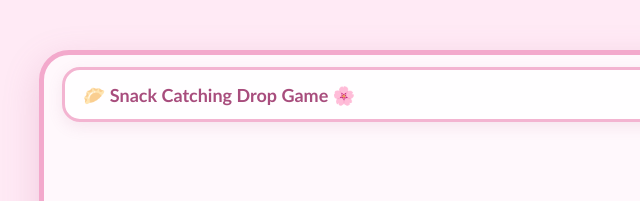
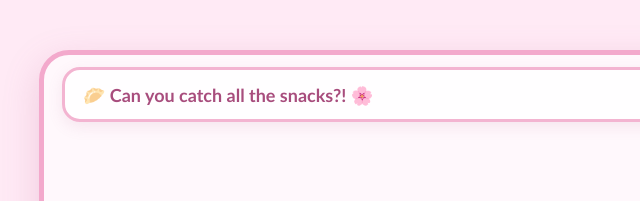
Before and after one commit to Tadpole-Buzz/nom-nom-bunny..., a plain HTML site: page index.html in a window 1280 px wide. Shown: the top 201 px of the page, 151-791 px from the left. Drawn offline with Linux system fonts and the light colour scheme.

Commit message:
Revise title and comments in index.html
Updated the game title and button comments for consistency.

```diff
--- a/index.html
+++ b/index.html
@@ -4,7 +4,7 @@
 <meta charset="UTF-8">
 <meta name="viewport" content="width=device-width, initial-scale=1.0">
 
-<title>Can you catch all the snacks? 🥟🌸</title>
+<title>Can you catch all the snacks?! 🥟🌸</title>
 
 <style>
 * {
@@ -507,7 +507,7 @@ body {
     <div id="topBar">
 
         <div id="title">
-            🥟 Snack Catching Drop Game 🌸
+            🥟 Can you catch all the snacks?! 🌸
         </div>
 
         <div id="score">
@@ -1232,7 +1232,7 @@ document.addEventListener(
 );
 
 
-/* YES */
+/* Yes */
 
 yesButton.addEventListener(
     "click",
@@ -1253,7 +1253,7 @@ yesButton.addEventListener(
 );
 
 
-/* NO */
+/* No */
 
 noButton.addEventListener(
     "click",
```
